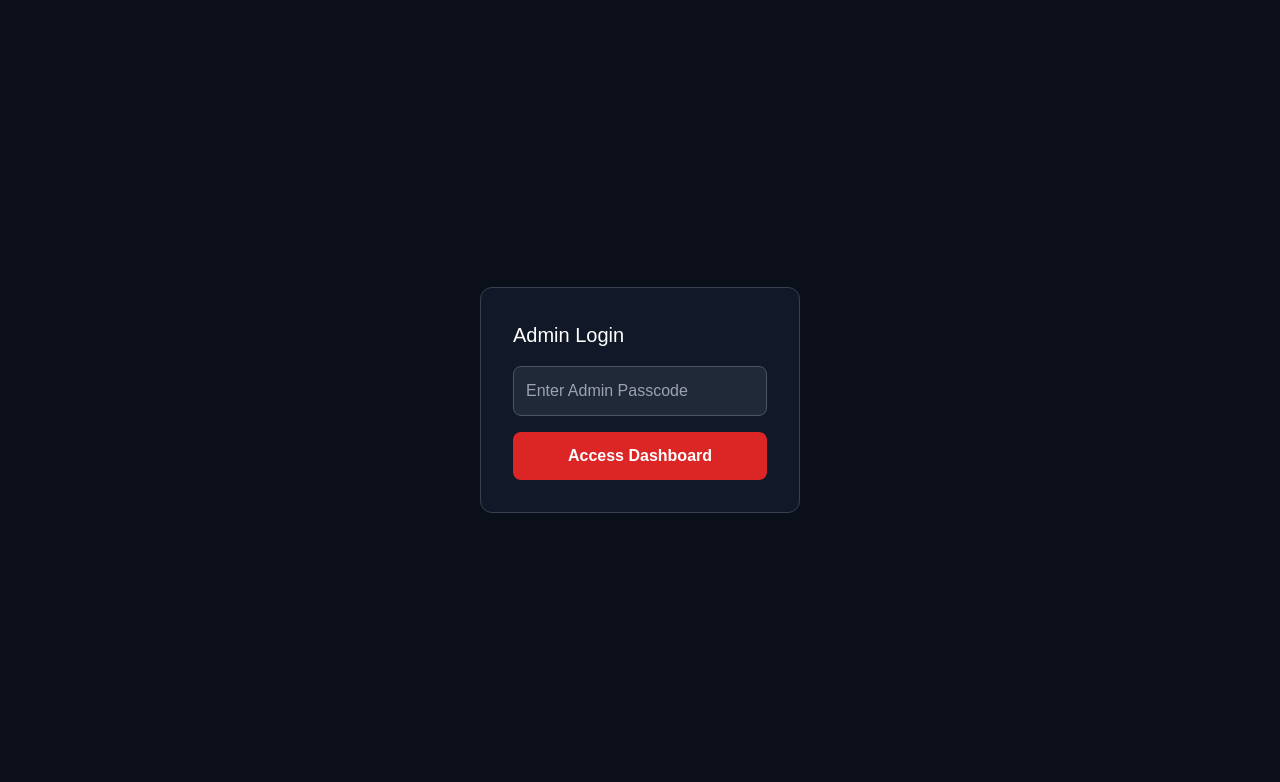
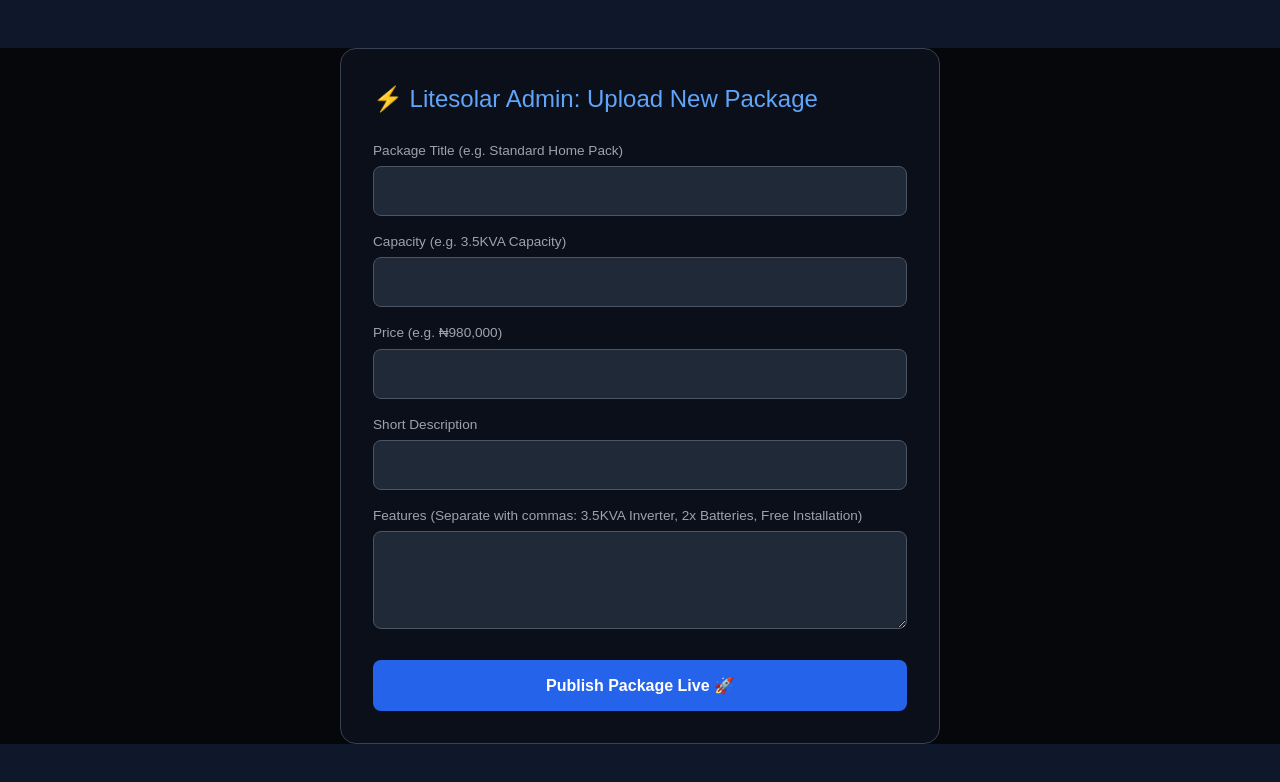
Before and after one commit to litesolar/litesolarsolutions, a Next.js app: page /admin in a window 1280 px wide. Shown: the top 782 px of the page. Built offline with nearby package versions, Linux system fonts and the light colour scheme.

Commit message:
Update page.jsx

```diff
--- a/app/admin/page.jsx
+++ b/app/admin/page.jsx
@@ -2,8 +2,6 @@
 import { useState } from 'react';
 
 export default function AdminDashboard() {
-  const [isAuthenticated, setIsAuthenticated] = useState(false);
-  const [passcode, setPasscode] = useState('');
   const [form, setForm] = useState({
     title: '',
     capacity: '',
@@ -13,15 +11,6 @@ export default function AdminDashboard() {
   });
   const [loading, setLoading] = useState(false);
   const [message, setMessage] = useState('');
-
-  const handleLogin = (e) => {
-    e.preventDefault();
-    if (passcode === 'mykey124') {
-      setIsAuthenticated(true);
-    } else {
-      alert('Incorrect passcode!');
-    }
-  };
 
   const handleSubmit = async (e) => {
     e.preventDefault();
@@ -35,38 +24,20 @@ export default function AdminDashboard() {
         body: JSON.stringify(form),
       });
 
+      const data = await res.json();
+
       if (res.ok) {
         setMessage('✅ Package successfully added live!');
         setForm({ title: '', capacity: '', price: '', description: '', features: '' });
       } else {
-        setMessage('❌ Error adding package. Try again.');
+        setMessage('❌ Error: ' + (data.error || 'Failed to add package'));
       }
     } catch (err) {
-      setMessage('❌ Network error.');
+      setMessage('❌ Network error: ' + err.message);
     } finally {
       setLoading(false);
     }
   };
-
-  if (!isAuthenticated) {
-    return (
-      <div style={{ display: 'flex', justifyContent: 'center', alignItems: 'center', height: '100vh', backgroundColor: '#0b0f19', color: '#fff', fontFamily: 'sans-serif' }}>
-        <form onSubmit={handleLogin} style={{ backgroundColor: '#111827', padding: '2rem', borderRadius: '0.75rem', border: '1px solid #374151', width: '320px' }}>
-          <h2 style={{ marginBottom: '1rem', fontSize: '1.25rem' }}>Admin Login</h2>
-          <input
-            type="password"
-            placeholder="Enter Admin Passcode"
-            value={passcode}
-            onChange={(e) => setPasscode(e.target.value)}
-            style={{ width: '100%', padding: '0.75rem', marginBottom: '1rem', borderRadius: '0.5rem', border: '1px solid #4b5563', backgroundColor: '#1f2937', color: '#fff' }}
-          />
-          <button type="submit" style={{ width: '100%', padding: '0.75rem', backgroundColor: '#dc2626', color: '#fff', border: 'none', borderRadius: '0.5rem', fontWeight: 'bold', cursor: 'pointer' }}>
-            Access Dashboard
-          </button>
-        </form>
-      </div>
-    );
-  }
 
   return (
     <div style={{ maxWidth: '600px', margin: '3rem auto', padding: '2rem', backgroundColor: '#0b0f19', color: '#fff', borderRadius: '1rem', fontFamily: 'sans-serif', border: '1px solid #374151' }}>
```
